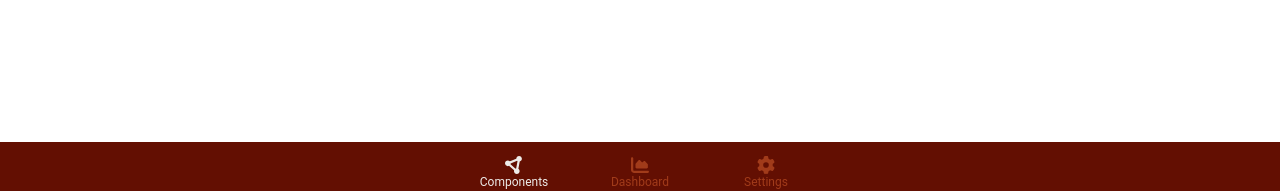
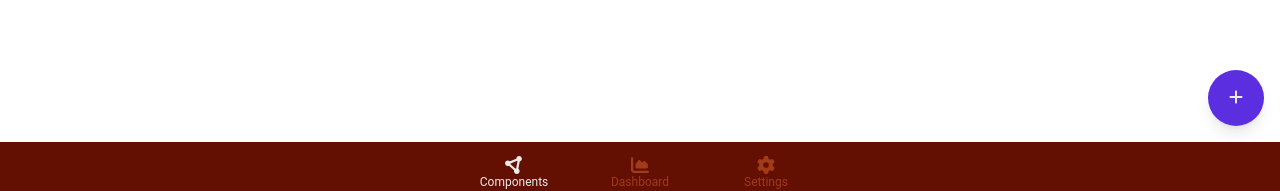
Before and after one commit to zmiller91/CoopUI, a Next.js app: page /1/components in a window 1280 px wide. Shown: the part 602-793 px from the top of the page. Built offline with nearby package versions, Linux system fonts and the light colour scheme; no server answers.

Commit message:
Upgrading the component list

```diff
--- a/app/[coopId]/components/page.tsx
+++ b/app/[coopId]/components/page.tsx
@@ -3,18 +3,26 @@
 import componentClient from "../../../client/component";
 import React, {useState, useEffect} from "react";
 import {currentCoop} from "../coop-context"
+import { FontAwesomeIcon } from '@fortawesome/react-fontawesome'
+import { faPlus } from '@fortawesome/free-solid-svg-icons'
+import { useRouter } from 'next/navigation'
+import FloatingActionButton from "../../../components/fab";
 
 
 function ComponentListEntry(props:ComponentListEntryProps) {
+
+    const router = useRouter();
+
+    function edit() {
+        router.push("components/" + props.id)
+    }
+
     return (
-        <div className="grid grid-cols-2 items-center mt-2  mb-2 p-4 light-background border-b-2">
-            <span>
-                <span className="text-xl neutral-text-900">{props.name}</span>  <span className="text-xs ml-2 neutral-text-600">(SN: {props.serial})</span>
-            </span>
-            <span className="justify-self-end">
-                {/* <Navigate path={"components/" + props.id} text="Edit" /> */}
-            </span>
-
+        <div className="min-h-[72px] pl-4 pr-4 pt-4 pb-4 flex items-center border-b-2" onClick={edit}>
+            <div>
+                <div className="text-lg">{props.name}</div>
+                <div className="text-xs text-neutral-700">{props.serial}</div>
+            </div>
         </div>
     )
 }
@@ -29,6 +37,7 @@ export default function Components() {
 
     const [components, setComponentes] = useState([]);
     const coopId = currentCoop();
+    const router = useRouter();
 
     useEffect(() => {
         componentClient.list(coopId, (components) => {
@@ -37,18 +46,20 @@ export default function Components() {
     }, [])
 
 
+
+    function register() {
+        router.push("components/register")
+    }
+
+
     return (
         <div className="light-background dashboard-section h-full">
+
             <div>
-                {/* <PageTitle title="Components"/> */}
-            </div>
-            <div className="m-2">
-                <div>
-                    {components.map(c => <ComponentListEntry key={c.id} name={c.name} serial={c.serial} id={c.id}/>)}
-                </div>
-                <div className="float-right">
-                    {/* <Navigate path="components/register" text="Register Component" /> */}
-                </div>
+                {components.map(c => <ComponentListEntry key={c.id} name={c.name} serial={c.serial} id={c.id}/>)}
+                <FloatingActionButton onClick={register}>
+                    <FontAwesomeIcon icon={faPlus} className="h-[16px]"/>
+                </FloatingActionButton>
             </div>
         </div>
     )
--- a/app/[coopId]/layout.tsx
+++ b/app/[coopId]/layout.tsx
@@ -22,7 +22,7 @@ export default function RootLayout({ children }) {
         <AppBar title="Page Title" onNavToggle={toggleNavBar}/>
         <MobileNav onDismiss={toggleNavBar} visible={navVisible}/>
 
-        <div className="h-[calc(100vh-112px)] w-screen overflow-auto">
+        <div className="h-[calc(100vh-112px)] w-screen overflow-auto pr-2 pl-2">
           {children}
         </div>
 
--- a/app/[coopId]/navigation.tsx
+++ b/app/[coopId]/navigation.tsx
@@ -1,9 +1,8 @@
 'use client'
 
 import React, {useState, useEffect} from "react";
-import { useParams} from 'next/navigation'
 import coopClient, { CoopDAO } from "../../client/coops"
-import NavModal, { NavTabProps, NavTab } from "../../components/nav-modal";
+import NavModal, { NavTab } from "../../components/nav-modal";
 import { BottomNav, BottomNavTab } from "../../components/bottom-nav";
 import { FontAwesomeIcon } from '@fortawesome/react-fontawesome'
 import { faChartArea, faCircleNodes, faGear } from '@fortawesome/free-solid-svg-icons'
--- /dev/null
+++ b/components/fab.tsx
@@ -0,0 +1,18 @@
+"use client"
+
+import React, {ReactNode} from "react";
+
+
+export interface FloatingActionButtonProps {
+    onClick: () => void,
+    children:ReactNode
+}
+
+export default function FloatingActionButton(props:FloatingActionButtonProps) {
+    return (
+        <button className="fixed end-[16px] bottom-[calc(56px+16px)] h-[56px] w-[56px] background-accent-500 text-neutral-200 rounded-full shadow-lg no-highlights"
+            onClick={props.onClick}>
+            {props.children}
+        </button>
+    )
+}
--- a/components/nav-modal.tsx
+++ b/components/nav-modal.tsx
@@ -1,6 +1,6 @@
 'use client'
 
-import React, {ReactElement, ReactNode} from "react";
+import React, {ReactElement} from "react";
 import Swipeable from "./swipeable";
 import { useRouter } from 'next/navigation'
 
@@ -24,7 +24,7 @@ export function NavTab(props:NavTabProps) {
     }
 
     return (
-        <div className={"h-[48px] neutral-text-900 flex items-center pl-2 pr-2 font-semibold " + selectedClass()} onClick={goTo}>
+        <div className={"h-[48px] text-neutral-900 flex items-center pl-2 pr-2 font-semibold " + selectedClass()} onClick={goTo}>
             {props.title}
         </div>
     )
@@ -63,7 +63,7 @@ export default function NavModal(props:NavModalProps) {
 
                                 <div className="mb-4 pl-2 pr-2">
                                     <div className="h-[36px] text-xl pt-3 font-semibold">Auto Coop</div>
-                                    <div className="h-[20px] text-sm pt-1 neutral-text-700">Taking the worry out of coop management</div>
+                                    <div className="h-[20px] text-sm pt-1 text-neutral-700">Taking the worry out of coop management</div>
                                 </div>
                                 <div className="h-[calc(100%-72px)]">
                                     <div className="min-h-[calc(100%-56px)] border-b-2">
@@ -72,7 +72,7 @@ export default function NavModal(props:NavModalProps) {
 
                                     </div>
 
-                                    <div className="h-[48px] neutral-text-900 flex items-center pl-2 pr-2 font-semibold mt-2">
+                                    <div className="h-[48px] text-neutral-900 flex items-center pl-2 pr-2 font-semibold mt-2">
                                         Settings & Account
                                     </div>
                                 </div>
--- a/globals.css
+++ b/globals.css
@@ -77,6 +77,20 @@
     color: #cc0000;
 }
 
+
+
+.background-primary-100 {
+    background-color: var(--primary-100);
+}
+
+.background-primary-200 {
+    background-color: var(--primary-200);
+}
+
+.background-primary-300 {
+    background-color: var(--primary-300);
+}
+
 .background-primary-300 {
     background-color: var(--primary-300);
 }
@@ -105,6 +119,11 @@
     background-color: var(--primary-900);
 }
 
+
+
+
+
+
 .background-accent-100 {
     background-color: var(--accent-100);
 }
@@ -116,6 +135,40 @@
 .background-accent-300 {
     background-color: var(--accent-300);
 }
+
+.background-accent-400 {
+    background-color: var(--accent-400);
+}
+
+.background-accent-500 {
+    background-color: var(--accent-500);
+}
+
+.background-accent-600 {
+    background-color: var(--accent-600);
+}
+
+.background-accent-700 {
+    background-color: var(--accent-700);
+}
+
+.background-accent-800 {
+    background-color: var(--accent-800);
+}
+
+.background-accent-900 {
+    background-color: var(--accent-900);
+}
+
+
+
+
+
+
+
+
+
+
 
 .text-primary-100 {
     color: var(--primary-100)
@@ -154,6 +207,42 @@
 }
 
 
+.text-neutral-100 {
+    color: var(--neutral-100)
+}
+
+.text-neutral-200 {
+    color: var(--neutral-200)
+}
+
+.text-neutral-300 {
+    color: var(--neutral-300)
+}
+
+.text-neutral-400 {
+    color: var(--neutral-400)
+}
+
+.text-neutral-500 {
+    color: var(--neutral-500)
+}
+
+.text-neutral-600 {
+    color: var(--neutral-600)
+}
+
+.text-neutral-700 {
+    color: var(--neutral-700)
+}
+
+.text-neutral-800 {
+    color: var(--neutral-800)
+}
+
+.text-neutral-900 {
+    color: var(--neutral-900)
+}
+
 
 
 .text-accent-500 {
@@ -169,15 +258,15 @@
 }
 
 
-.split-bg {
-    width: 100%;
-    height: 100vh;
-    background: linear-gradient(
-      to bottom,
-      #A13B1A 0% 15%,
-      #EEEBE8 15% 100%
-    );
-}
+.no-highlights{
+    -webkit-tap-highlight-color: transparent;
+    -webkit-touch-callout: none;
+    -webkit-user-select: none;
+    -khtml-user-select: none;
+    -moz-user-select: none;
+    -ms-user-select: none;
+    user-select: none;
+  }
 
 
 * {
```
